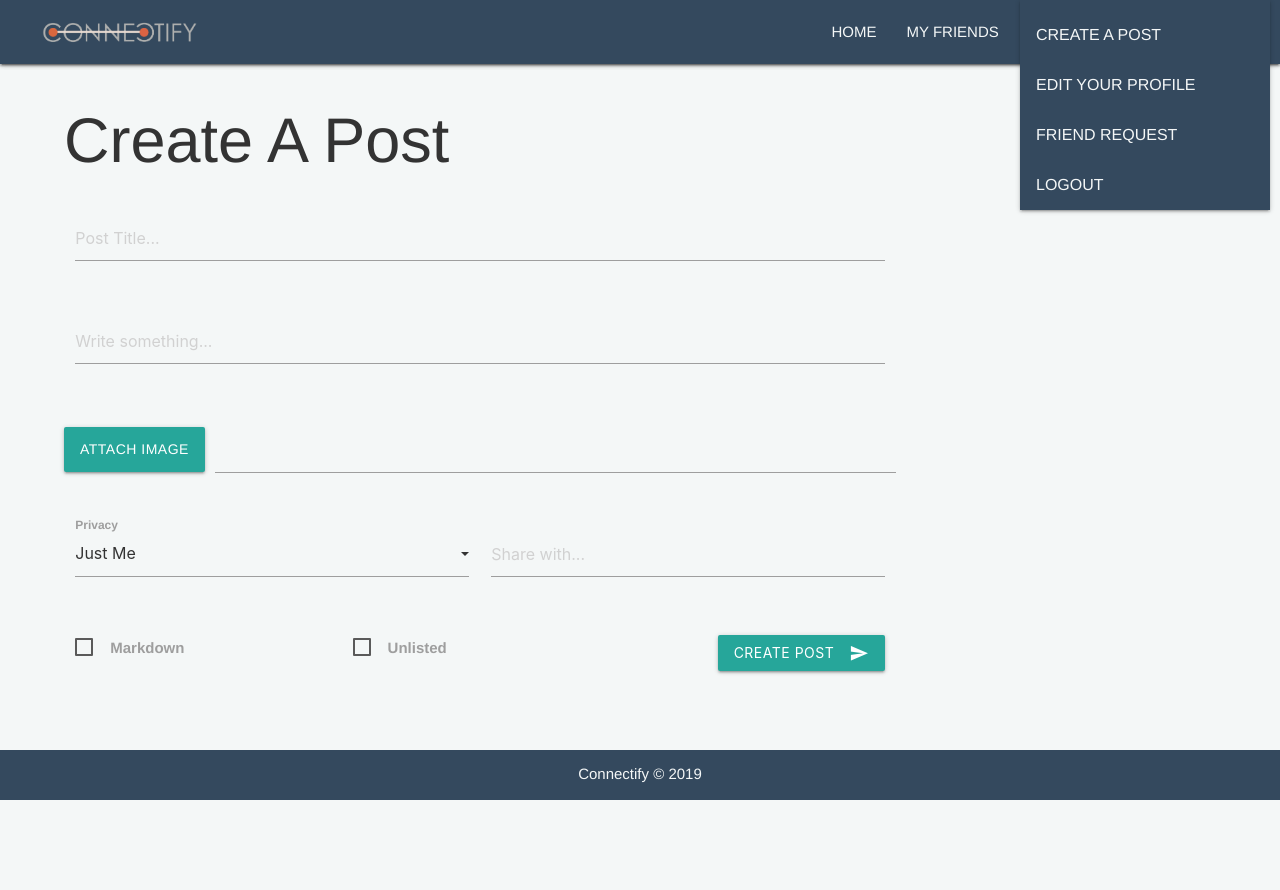
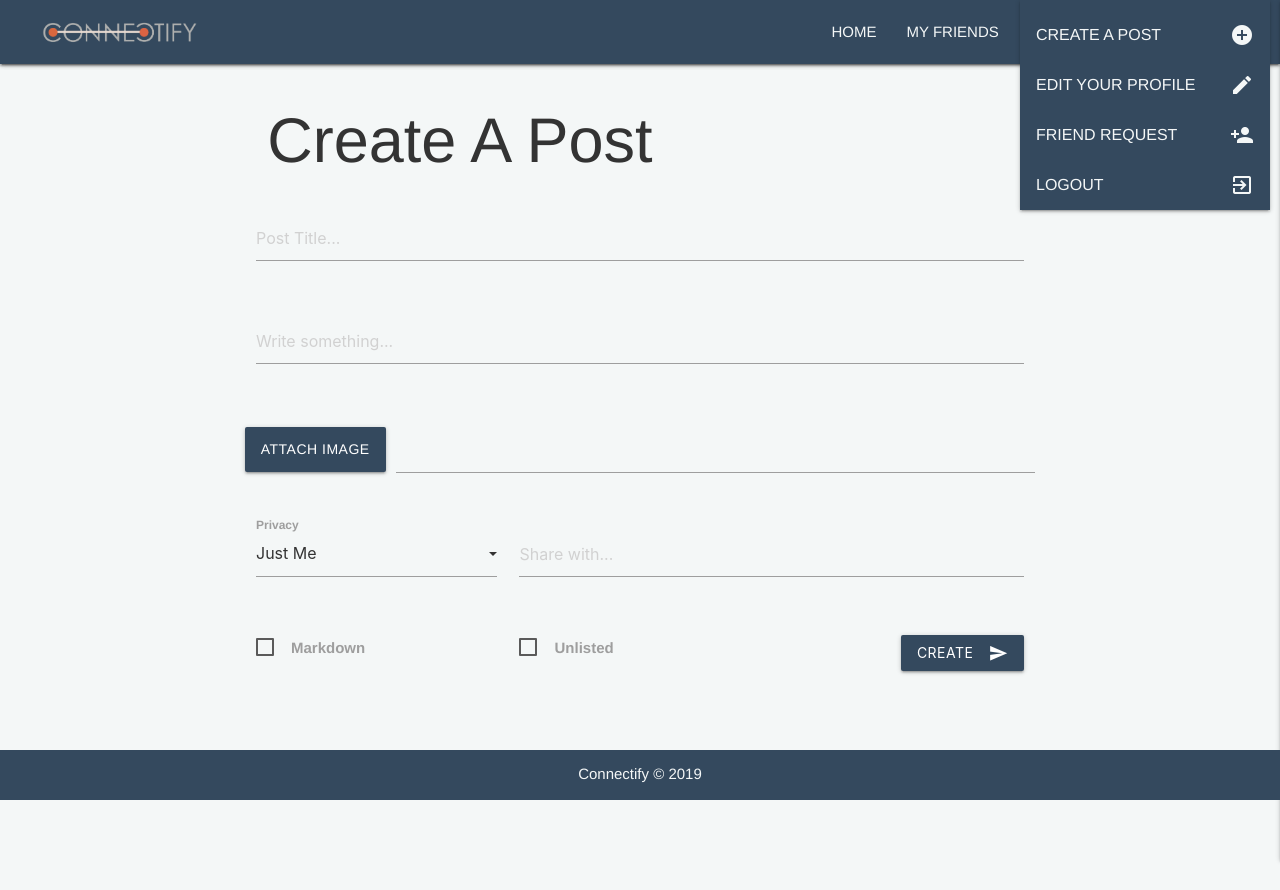
Before and after one commit to peterweckend/group-project-cmput404, a Django app: page /upload/ in a window 1280 px wide, after a click that opens the changed part. Before the commit the page ends 800 px from the top, so only its background shows below. Run offline with Django 3.2, Linux system fonts and the light colour scheme; the visitor is signed in with stand-in values (Sample User, id 1); parts of the project's set-up code (start-up, migrations or seed data) failed here and were passed over; some libraries are stand-ins or nearby versions.

Commit message:
more UI changes

```diff
--- a/backend/project404_t8/API/static/homepage/homepage.css
+++ b/backend/project404_t8/API/static/homepage/homepage.css
@@ -131,6 +131,13 @@ nav a::before {
   top: 10%;
   z-index: 2;
 }
+.one-main-column {
+  float: left;
+  width: 100%;
+  padding-left: 5%;
+  padding-right: 5%;
+  min-height: 83vh;
+}
 /* Clear floats after the columns */
 .row:after {
   content: "";
@@ -212,6 +219,15 @@ nav a::before {
   left: 0;
 }
 #pimage{
+  z-index: 1;
+  width:100px;
+  height:100px;
+  position: relative;
+  object-fit: contain;
+  top: 0;
+  left: 0;
+}
+/* #pimage{
   z-index: 2;
   width:100px;
   height:100px;
@@ -228,7 +244,7 @@ nav a::before {
   position: relative;
   filter: blur(10px);
   -webkit-filter: blur(10px) !important;
-}
+} */
 .commentBody{
   text-align: left;
   padding-left: 8px;
@@ -293,3 +309,10 @@ li hr {
 .page-bottom {
   padding-bottom: 10%;
 }
+ul.dropdown-content.select-dropdown {
+  width:100% !important;
+  min-width: 230px;
+}
+ul.dropdown-content.select-dropdown li span {
+  color: var(--light-main) !important;
+}
--- a/backend/project404_t8/templates/base.html
+++ b/backend/project404_t8/templates/base.html
@@ -58,7 +58,7 @@
           </nav>
         </div>
 
-      <ul class="sidenav" id="mobile-demo">
+        <ul class="sidenav" id="mobile-demo" style="background-color: #34495e; width: 250px;">
         <li><a href="/">Home <i class="material-icons">home</i></a></li>
         <!--Display some extra stuff regarding friends if the user has unignored friend requests
             Would this just be an if/else??? -->
@@ -91,7 +91,7 @@
     <!-- -------------------- RIGHT COLUMN -------------------- -->
     <div class="rightcolumn">
       {% if user.is_authenticated %}
-        friends is no more here
+        right column
       {% endif %}
     </div>
   </div>
--- a/backend/project404_t8/templates/base_pages.html
+++ b/backend/project404_t8/templates/base_pages.html
@@ -16,7 +16,9 @@
   <script src="https://cdnjs.cloudflare.com/ajax/libs/materialize/1.0.0/js/materialize.min.js"></script>
   <script>
       $(document).ready(function() {
-        $('.sidenav').sidenav();
+        $('.sidenav').sidenav({
+          edge: 'right'
+        });
         $('select').formSelect();
         $(".dropdown-trigger").dropdown();
         $('.materialboxed').materialbox();
@@ -27,10 +29,10 @@
 <header class="z-depth-1">
     {% if user.is_authenticated %}
       <ul id="dropdown1" class="dropdown-content">
-        <li><a href="/upload/">Create a post</a></li>
-        <li><a href="{% url 'editprofile' pk=user.pk %}">Edit your profile</a></li>
-        <li><a href="/addFriend/">Friend request</a></li>
-        <li><a href="{% url 'logout' %}">Logout</a></li>
+        <li><a href="/upload/"><i class="material-icons right">add_circle</i>Create a post</a></li>
+        <li><a href="{% url 'editprofile' pk=user.pk %}"><i class="material-icons right">edit</i>Edit your profile</a></li>
+        <li><a href="/addFriend/"><i class="material-icons right">person_add</i>Friend request</a></li>
+        <li><a href="{% url 'logout' %}"><i class="material-icons right">exit_to_app</i>Logout</a></li>
       </ul>
       <div class="navbar-fixed">
           <nav class="">
@@ -38,7 +40,7 @@
               <a href="/">
                 <img class="mainlogo" src="{% static 'img/connectifylogo.png' %}" alt="logo">
               </a>
-              <a href="/" data-target="mobile-demo" class="sidenav-trigger"><i class="material-icons">menu</i></a>
+              <a href="/" data-target="mobile-demo" class="sidenav-trigger right"><i class="material-icons">menu</i></a>
               <ul id="nav-mobile" class="right hide-on-med-and-down">
                 <li><a href="/">Home</a></li>
                 <!--Display some extra stuff regarding friends if the user has unignored friend requests
@@ -56,36 +58,33 @@
           </nav>
         </div>
 
-      <ul class="sidenav" id="mobile-demo">
-        <li><a href="/">Home</a></li>
+        <ul class="sidenav" id="mobile-demo" style="background-color: #34495e; width: 250px;">
+          <li><a href="/">Home <i class="material-icons">home</i></a></li>
           <!--Display some extra stuff regarding friends if the user has unignored friend requests
               Would this just be an if/else??? -->
+          <li><a href="/upload/"><i class="material-icons">add_circle</i>Create a post</a></li>
+          <!-- <li><div class="divider"></div></li> -->
+          <li><a href="{% url 'profile' username=user.username %}"><i class="material-icons">portrait</i>My Profile</a></li>
+          <li><a href="{% url 'editprofile' pk=user.pk %}"><i class="material-icons">edit</i>Edit Profile</a></li>
+          <!-- <li><div class="divider"></div></li> -->
           {% if user.friend_requests > '0' %}
-          <li><a href="/friends/">My Friends <span class="new badge red">{{user.friend_requests}}</span></a></li>
-          <!-- <span class="new badge red" data-badge-caption="custom caption"></span> -->
+            <li><a href="/friends/"><i class="material-icons">people</i>My Friends <span class="new badge red">{{user.friend_requests}}</span></a></li>
             {% else %}
-          <li><a href="/friends/">My Friends</a></li>
+            <li><a href="/friends/"><i class="material-icons">people</i>My Friends</a></li>
           {% endif %}
-        <li><a href="{% url 'profile' username=user.username %}">My Profile</a></li>
-        <li><a href="/upload/">Create a post</a></li>
-        <li><a href="{% url 'editprofile' pk=user.pk %}">Edit your profile</a></li>
-        <li><a href="/addFriend/">Friend request</a></li>
-        <li><a href="{% url 'logout' %}">Logout</a></li>
+          <li><a href="/addFriend/"><i class="material-icons">person_add</i>Friend Request</a></li>
+          <li><hr></li>
+          <li><a href="{% url 'logout' %}"><i class="material-icons">exit_to_app</i>Logout</a></li>
         </ul>
     {% endif %}
   <!-- </div> -->
 </header>
 <body>
   <div class="row">
-
     <!-- -------------------- MAIN COLUMN -------------------- -->
-    <div class="leftcolumn">
+    <div class="one-main-column">
       {% block content %}
       {% endblock %}
-    </div>
-
-    <!-- -------------------- RIGHT COLUMN -------------------- -->
-    <div class="rightcolumn">
     </div>
   </div>
 
--- a/backend/project404_t8/templates/editprofile/editprofile.html
+++ b/backend/project404_t8/templates/editprofile/editprofile.html
@@ -5,6 +5,8 @@
 {% block content %}
     {% if user.is_authenticated %}
         {% load static %}
+        <div class="row">
+            <div class="col s8 offset-s2">
                 <h1 class="title">Edit Profile</h1>
                 <br>
                 <!-- check if the logged in username is the same as the profile username -->
@@ -13,11 +15,13 @@
                     <form method="POST" action="{% url 'editprofile' pk=user.pk %}">
                         {% csrf_token %}
                         {{form.as_p}}
-                <input type="submit" class="save-changes btn btn-primary"  value="Save Changes">
+                        <button class="save-changes btn btn-primary" type="submit" name="action" style="background-color: #34495e" onMouseOver="this.style.color='#f09177'" onMouseOut="this.style.color='#f4f7f7'">Save Changes</button>
                     </form>
                 {% else %}
                     <h2>You do not have permission to access this page.</h2>
                 {% endif %}
+            </div>
+        </div>
     {% else %}
         <link rel="stylesheet" type="text/css" href="{% static 'login/login.css' %}">
         <p>You are not logged in</p>
--- a/backend/project404_t8/templates/homepage/home.html
+++ b/backend/project404_t8/templates/homepage/home.html
@@ -40,8 +40,8 @@
                   <!--CSS should ensure images fit within a certain size
                     Atleast when they are being displayed on the homepage -->
                     <div class="pimage_parent">
-                      <img id= "pimage" class=" materialboxed" src="{% get_media_prefix %}{{ p.image_link }}">
-                      <img id= "pimage_bg" class="" src="{% get_media_prefix %}{{ p.image_link }}">
+                      <img id= "pimage" class="materialboxed" src="{% get_media_prefix %}{{ p.image_link }}">
+                      <!-- <img id= "pimage_bg" class="" src="{% get_media_prefix %}{{ p.image_link }}"> -->
                     </div>
                 </div>
               {% else %}
--- a/backend/project404_t8/templates/post/post.html
+++ b/backend/project404_t8/templates/post/post.html
@@ -7,7 +7,8 @@
 {% if user.is_authenticated %}
   {% load static %}
     <link rel="stylesheet" type="text/css" href="{% static 'homepage/homepage.css' %}">
-
+    <div class="row">
+      <div class="col s8 offset-s2">
         <!--We also need to make sure the current use has permission to view the file
           This can be done in the viewsets.py first im pretty sure, then you could pass
           in a boolean, like hasPermission, and only display content if that is true -->
@@ -29,6 +30,8 @@
         {% else %}
           <h1>You do not have permission to view this page</h1>
         {% endif %}
+      </div>
+    </div>
 {% else %}
   {% load static %}
   <link rel="stylesheet" type="text/css" href="{% static 'login/login.css' %}">
--- a/backend/project404_t8/templates/profile/profile.html
+++ b/backend/project404_t8/templates/profile/profile.html
@@ -43,7 +43,7 @@
                   Atleast when they are being displayed on the homepage -->
                   <div class="pimage_parent">
                     <img id= "pimage" class=" materialboxed" src="{% get_media_prefix %}{{ p.image_link }}">
-                    <img id= "pimage_bg" class="" src="{% get_media_prefix %}{{ p.image_link }}">
+                    <!-- <img id= "pimage_bg" class="" src="{% get_media_prefix %}{{ p.image_link }}"> -->
                   </div>
               </div>
             {% else %}
--- a/backend/project404_t8/templates/upload/upload.html
+++ b/backend/project404_t8/templates/upload/upload.html
@@ -13,6 +13,8 @@
         The user should be able to upload an image
         The user should be able to select privacy from a radio selector
         The user should have a submit button to submit -->
+    <div class="row">
+        <div class="col s8 offset-s2">
           <h1 class="title">Create A Post</h1>
           <form method="post" action=".">
             {% csrf_token %}
@@ -31,7 +33,7 @@
                     </div>
                     <div class="row">
                       <div class="file-field input-field">
-                  <div class="btn waves-effect waves-light">
+                        <div class="btn waves-effect waves-light" style="background-color: #34495e" onMouseOver="this.style.color='#f09177'" onMouseOut="this.style.color='#f4f7f7'">
                           <span>Attach Image</span>
                           <input type="file" name="imageLink">
                         </div>
@@ -41,7 +43,7 @@
                       </div>
                     </div>
                     <div class="row">
-                <div class="input-field col s6">
+                      <div class="input-field col s4" id="privacy-selection">
                         <select name="privacy">
                           <option value="1" selected>Just Me</option>
                           <option value="5">Only Friends on Connectify</option>
@@ -52,7 +54,7 @@
                         </select>
                         <label>Privacy</label>
                       </div>
-                <div class="input-field col s6">
+                      <div class="input-field col s8">
                         <input placeholder="Share with..." name="sharedAuthor" type="text">
                       </div>
                     </div>
@@ -75,7 +77,7 @@
                       </div>
                       <div class="input-field col s4 right-align">
                         <!-- <input type="submit" class="create-post btn" value="Create Post"> -->
-                  <button class="btn waves-effect waves-light" type="submit" name="action">Create Post
+                        <button class="btn waves-effect waves-light" type="submit" name="action" style="background-color: #34495e" onMouseOver="this.style.color='#f09177'" onMouseOut="this.style.color='#f4f7f7'">Create
                           <i class="material-icons right">send</i>
                         </button>
                       </div>
@@ -85,6 +87,8 @@
               </div>
             </div>
           </form>
+        </div>
+    </div>
   {% else %}
     {% load static %}
       <link rel="stylesheet" type="text/css" href="{% static 'login/login.css' %}">
```
Also changed, not shown: backend/project404_t8/templates/friendrequest/friendrequest.html (+6 -3 lines). Lines whose indentation alone changed are shown as unchanged.
